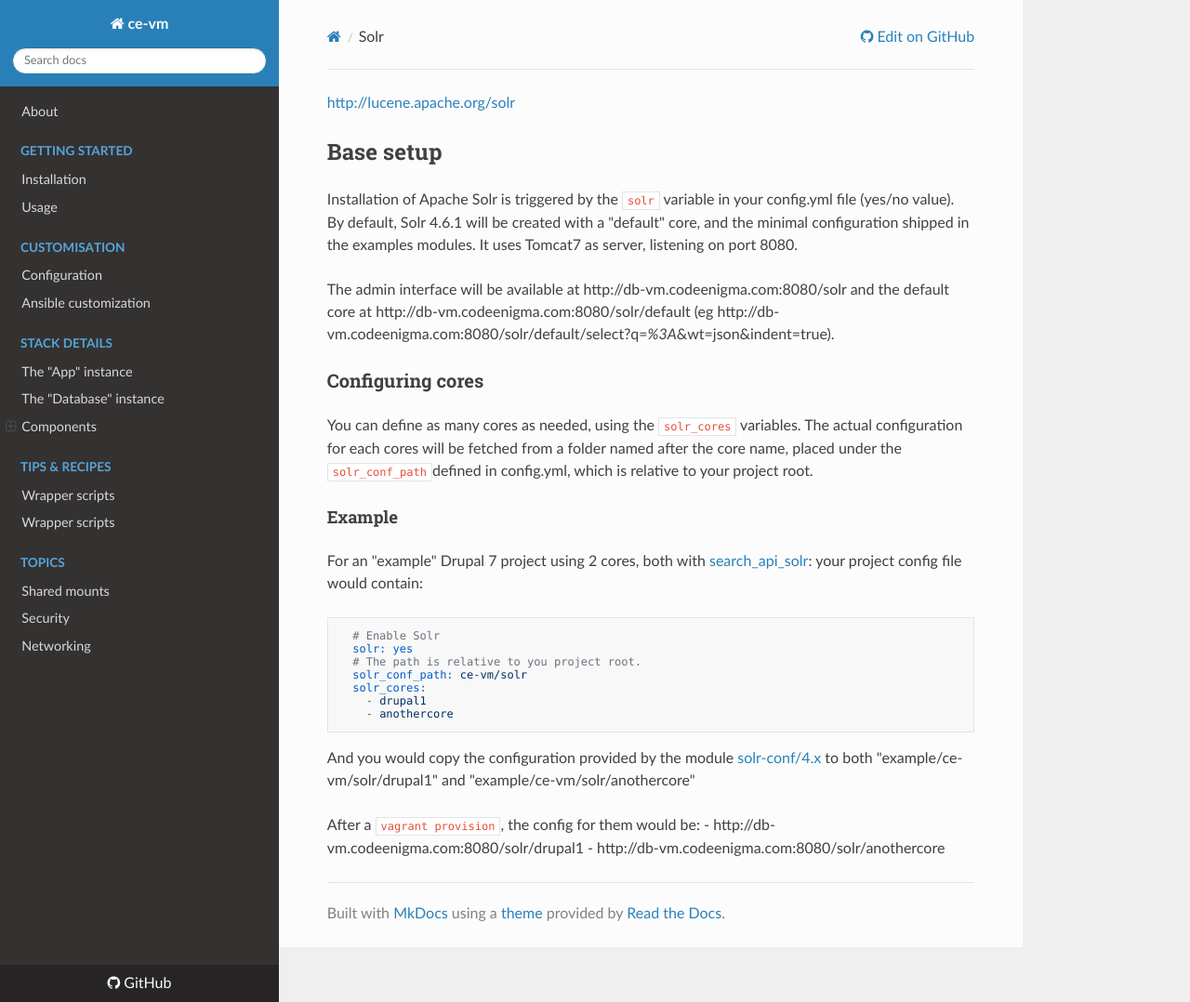
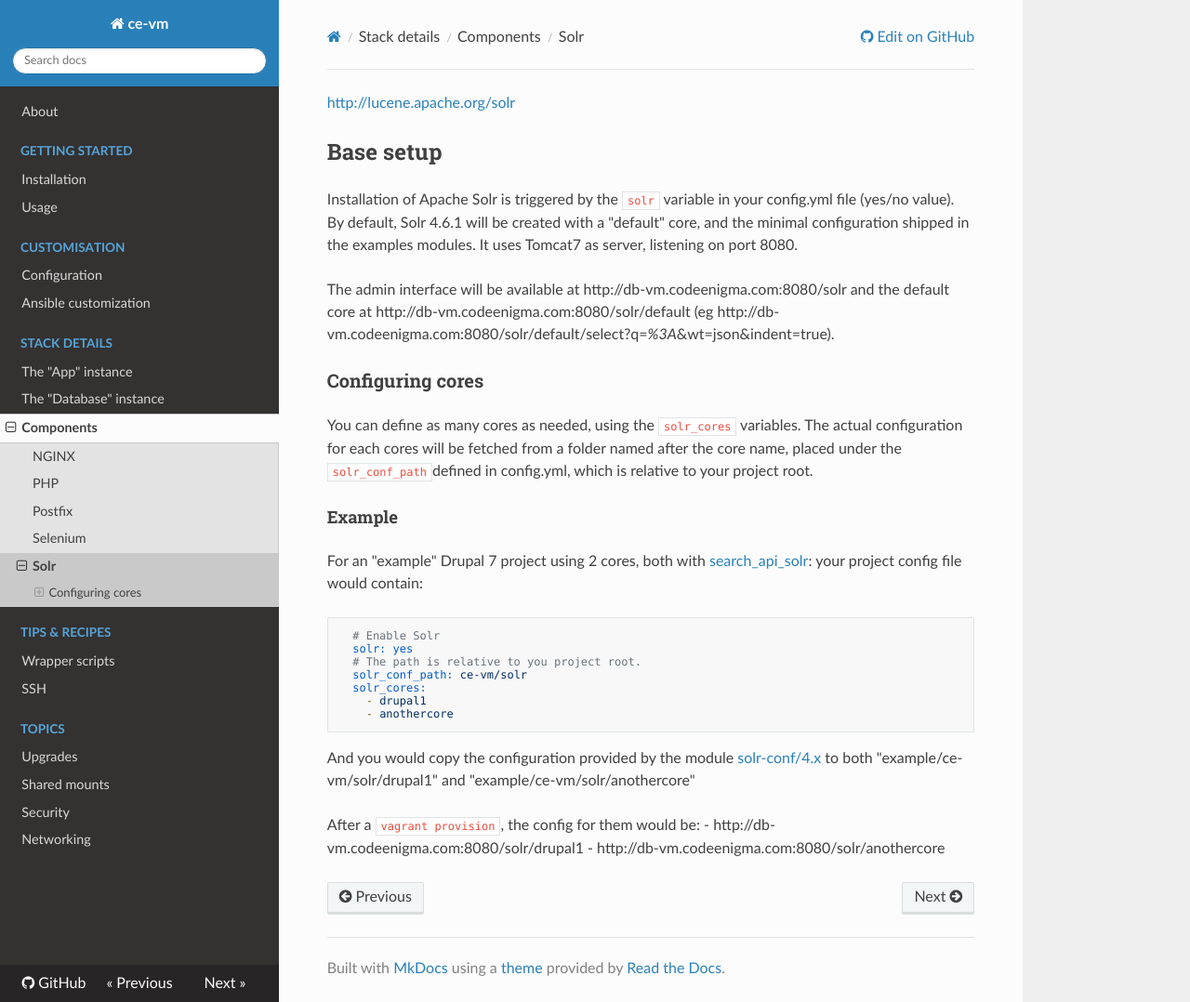
Before and after one commit to codeenigma/ce-vm, an MkDocs documentation site: the page built from docs/stack/components/solr.md, in a window 1280 px wide and 1078 px high. Shown: the whole window at 93% size. Built offline with MkDocs 1.6.1, drawn with Linux system fonts in a browser that asks for light colours; nearby versions of some CDN libraries; old or Windows-style settings are respelled for this version of MkDocs.

Commit message:
Documentation update

```diff
--- a/docs/tips/scripts.yml
+++ b/docs/tips/scripts.yml
@@ -25,7 +25,7 @@ Before you can use this script, you will need to have used ce-vm at least once.
 1. Add yourself to the "docker" group: `sudo gpasswd -a "$USER" "docker"`
 2. Logout and login from your session (rebooting is the safest)
 3. Test you can interact with the docker daemon without sudo: "docker ps -a"
-4. Follow the instructions as per the [get started guide](get-started/usage.md): `cd myproject/ce-vm && vagrant up`
+4. Follow the instructions as per the [get started guide](/get-started/usage.md): `cd myproject/ce-vm && vagrant up`
 
 You can then follow the instuctions in [vagrant-docker-sudo.sh](https://github.com/codeenigma/ce-vm/blob/master/scripts/vagrant-docker-sudo.sh) to add an alias to your bashrc/zshrc.
 
--- a/mkdocs.yml
+++ b/mkdocs.yml
@@ -22,11 +22,12 @@ pages:
       - PHP: stack/components/php.md
       - Postfix: stack/components/postfix.md
       - Selenium: stack/components/selenium.md
-      - Solr: stack/components/selenium.md
+      - Solr: stack/components/solr.md
   - Tips & recipes:
       - Wrapper scripts: tips/scripts.yml
-      - SSH: tips/scripts.yml
+      - SSH: tips/ssh.yml
   - Topics:
+      - Upgrades: topics/upgrades.md
       - Shared mounts: topics/shared-mounts.md
       - Security: topics/security.md
       - Networking: topics/networking.md
```
Also changed, not shown: docs/tips/ssh.yml (added, +40 -0 lines), docs/topics/upgrades.md (added, +25 -0 lines), 1 other file.
